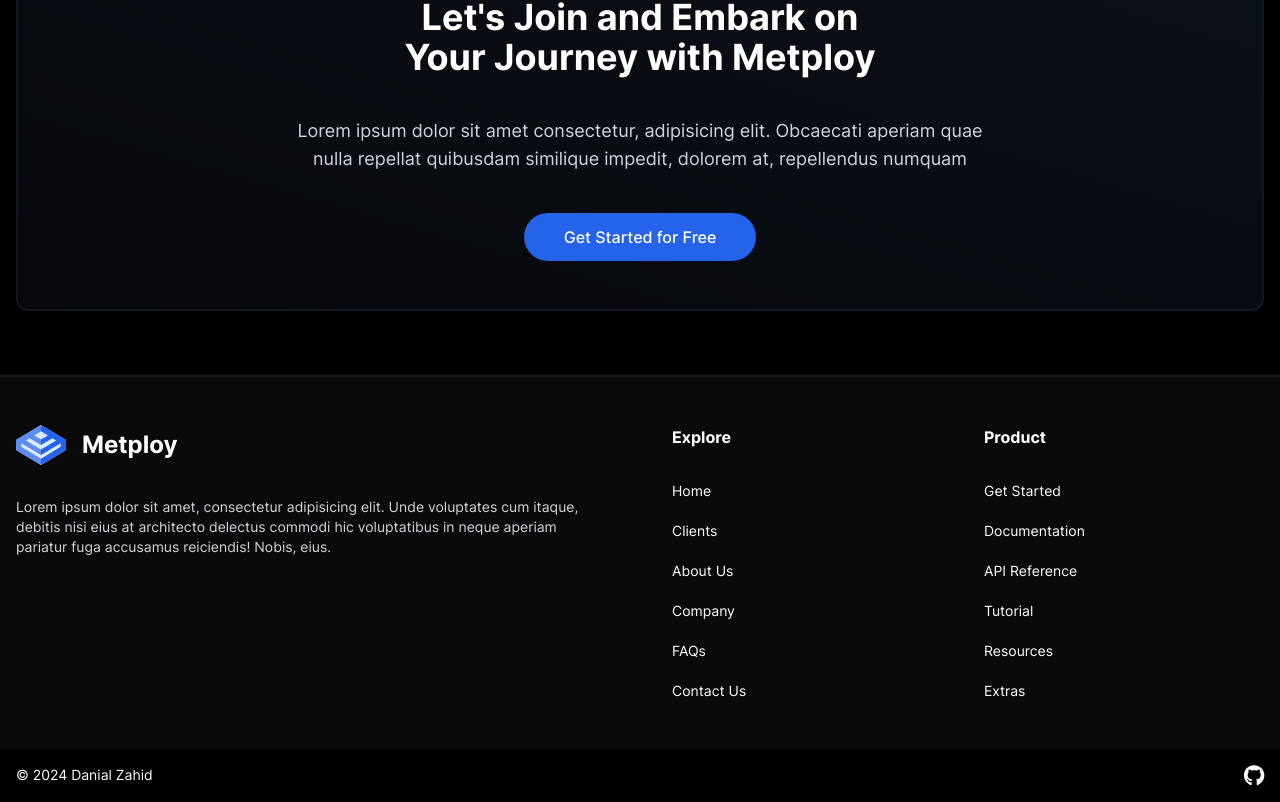
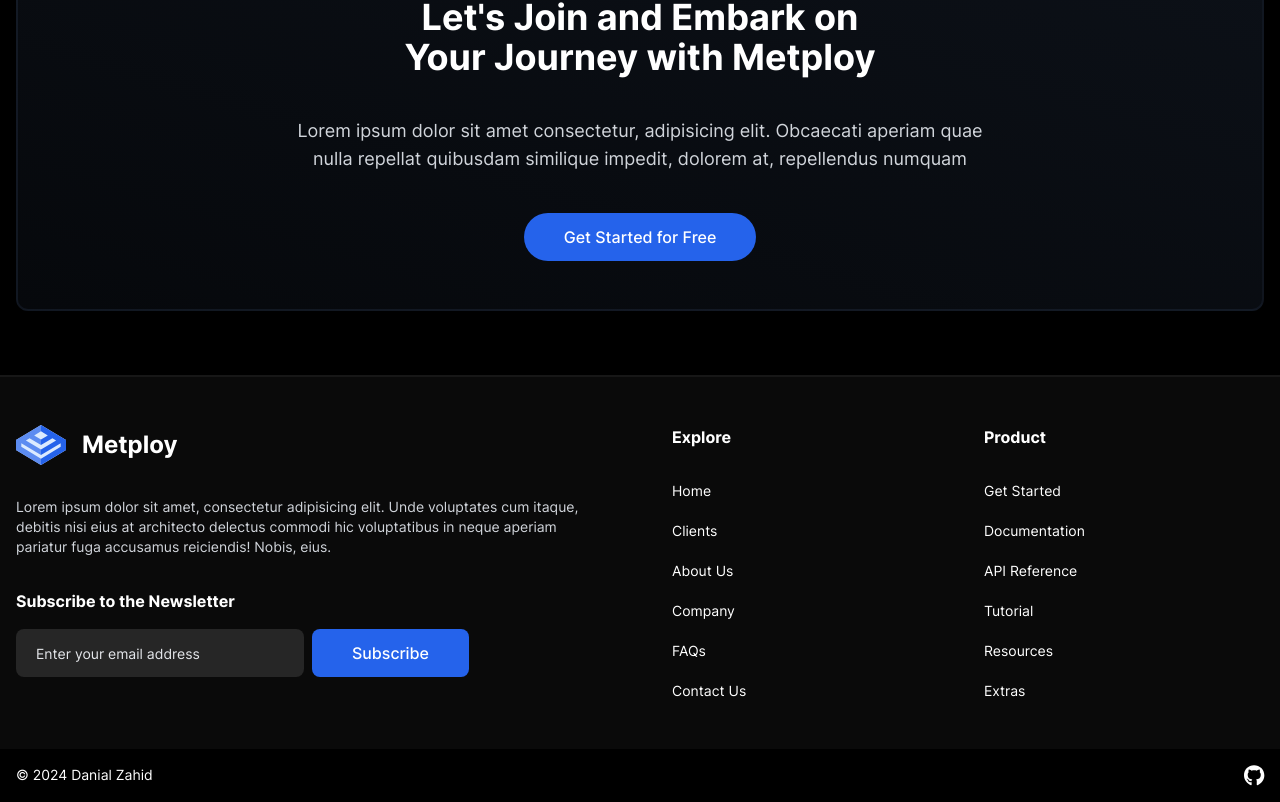
Before and after one commit to DanialZahid/metploy, a React (Vite) app: page / in a window 1280 px wide. Shown: the part 5595-6397 px from the top of the page. Built offline with nearby package versions, Linux system fonts and the light colour scheme.

Commit message:
Add Newsletter to Footer.

```diff
--- a/src/Components/Footer/Footer.tsx
+++ b/src/Components/Footer/Footer.tsx
@@ -6,6 +6,7 @@ import { NavigationFooterItems } from '../Navigation/ProductLinks';
 import { faGithub } from '@fortawesome/free-brands-svg-icons';
 import { motion } from 'framer-motion';
 import { MotionLink } from '../General';
+import Newsletter from './Newsletter';
 
 export default function Footer() {
   return (
@@ -20,6 +21,8 @@ export default function Footer() {
             commodi hic voluptatibus in neque aperiam pariatur fuga accusamus
             reiciendis! Nobis, eius.
           </p>
+
+          <Newsletter />
         </div>
 
         <div className='grid grid-cols-2 gap-8'>
--- /dev/null
+++ b/src/Components/Footer/Newsletter.tsx
@@ -0,0 +1,21 @@
+import { ButtonBlue } from '../Buttons';
+
+export default function Newsletter() {
+  return (
+    <div className='grid gap-4'>
+      <h2 className='text-base'>Subscribe to the Newsletter</h2>
+
+      <div className='flex flex-wrap items-center gap-2'>
+        <label>
+          <input
+            className='rounded-lg bg-neutral-800 px-5 py-3 outline-none ring-blue-600 placeholder:text-sm placeholder:text-gray-200 focus:ring-1'
+            type='email'
+            placeholder='Enter your email address'
+          />
+        </label>
+
+        <ButtonBlue className='rounded-lg'>Subscribe</ButtonBlue>
+      </div>
+    </div>
+  );
+}
```
